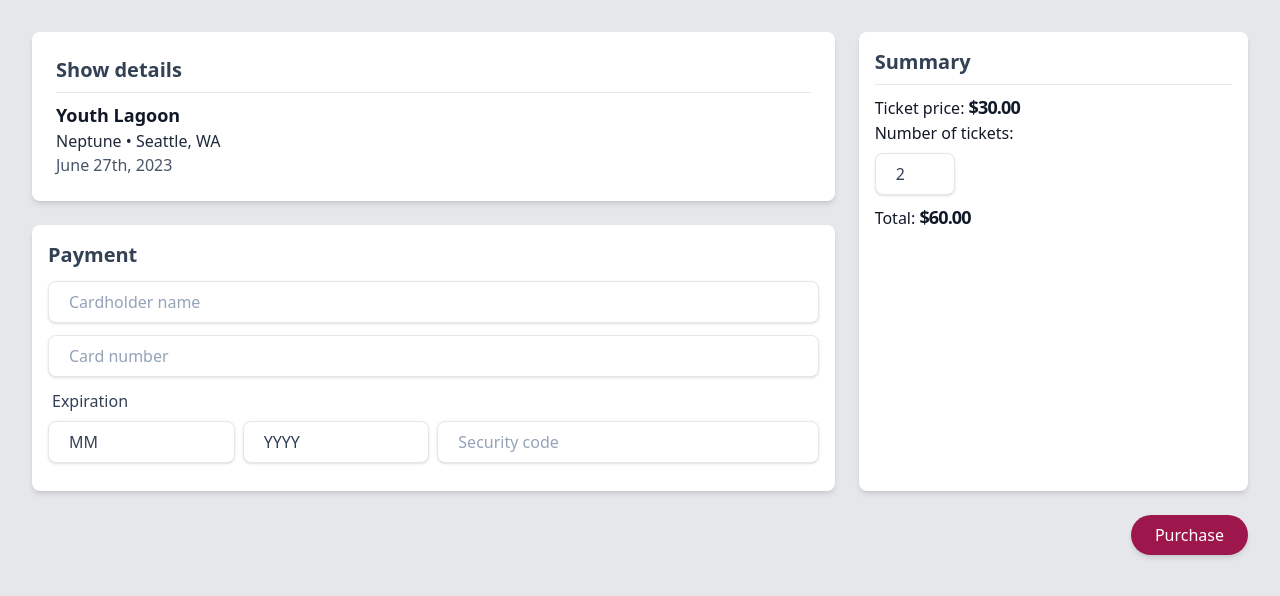
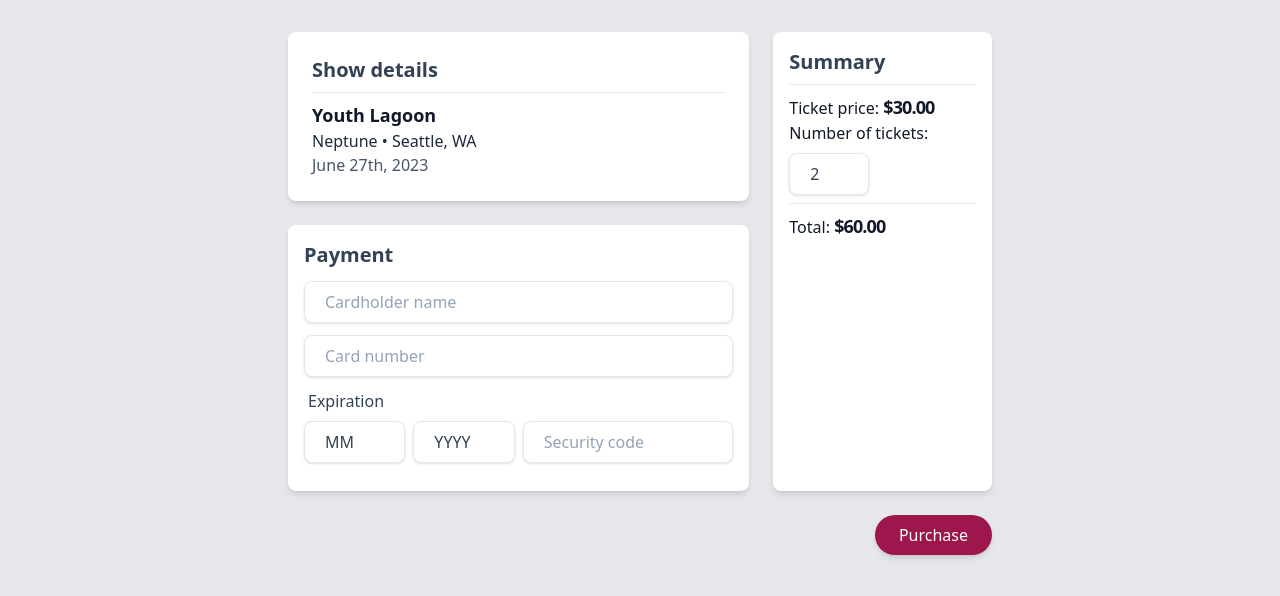
Before and after one commit to phyrisrose/frontend-tickets, a Next.js app: page /checkout/0 in a window 1280 px wide. Shown: the top 596 px of the page. Built offline with nearby package versions, Linux system fonts and the light colour scheme.

Commit message:
a bit more styling

```diff
--- a/src/app/checkout/[show]/checkout-summary-card.tsx
+++ b/src/app/checkout/[show]/checkout-summary-card.tsx
@@ -39,13 +39,13 @@
             {formattedPrice}
           </span>
         </div>
-        <label htmlFor="numTickets">Number of tickets: </label>
-        <div className="flex justify-end sm:block">
+        <div className="flex justify-between items-baseline sm:block">
+          <label htmlFor="numTickets">Number of tickets: </label>
           <select
             value={numTickets}
             name="numTickets"
             onChange={handleSelect}
-            className="appearance-none block px-5 py-2 my-2 w-20 border rounded-lg bg-white shadow placeholder-slate-400 text-slate-700 focus:ring-primary-400 focus:outline-none"
+            className="appearance-none block px-5 py-2 my-2 w-20 border rounded-lg bg-white shadow placeholder-slate-400 text-slate-700 focus:ring-primary-400 focus:outline-none text-right sm:text-left"
           >
             <option value={1}>1</option>
             <option value={2}>2</option>
@@ -59,7 +59,7 @@
             <option value={10}>10</option>
           </select>
         </div>
-        <div>
+        <div className="border-t pt-2 mt-2">
           Total:{' '}
           <span className="text-lg font-bold tracking-tighter">
             {formattedTotal}
--- a/src/app/layout.tsx
+++ b/src/app/layout.tsx
@@ -17,9 +17,7 @@
     <html lang="en">
       <body>
         <div className="antialiased text-gray-900 bg-gray-200 flex items-center justify-center">
-          <div className="min-h-screen p-8 max-w-2xl min-w-full">
-            {children}
-          </div>
+          <div className="min-h-screen p-8 max-w-3xl min-w-3xl">{children}</div>
         </div>
       </body>
     </html>
```
